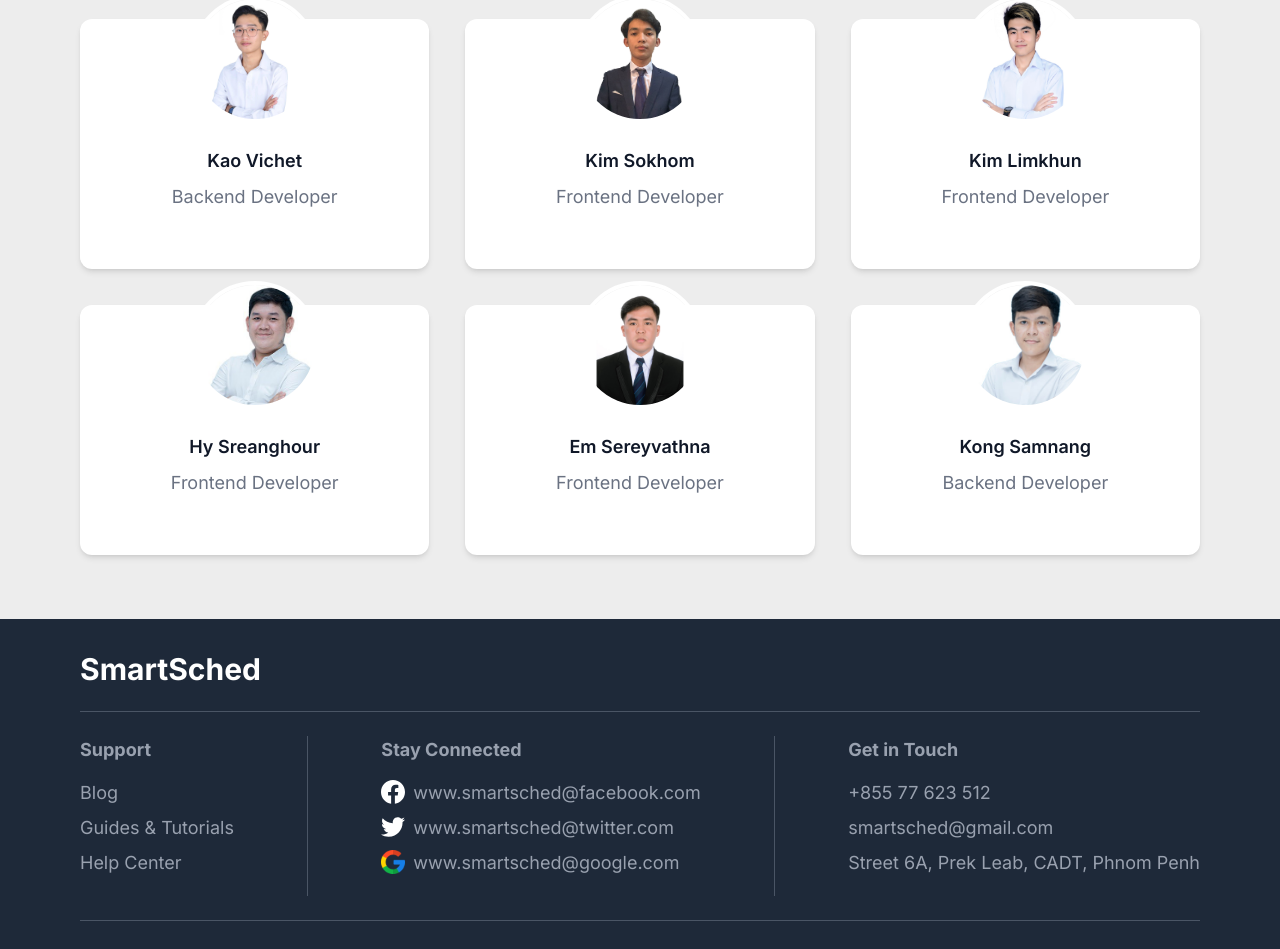
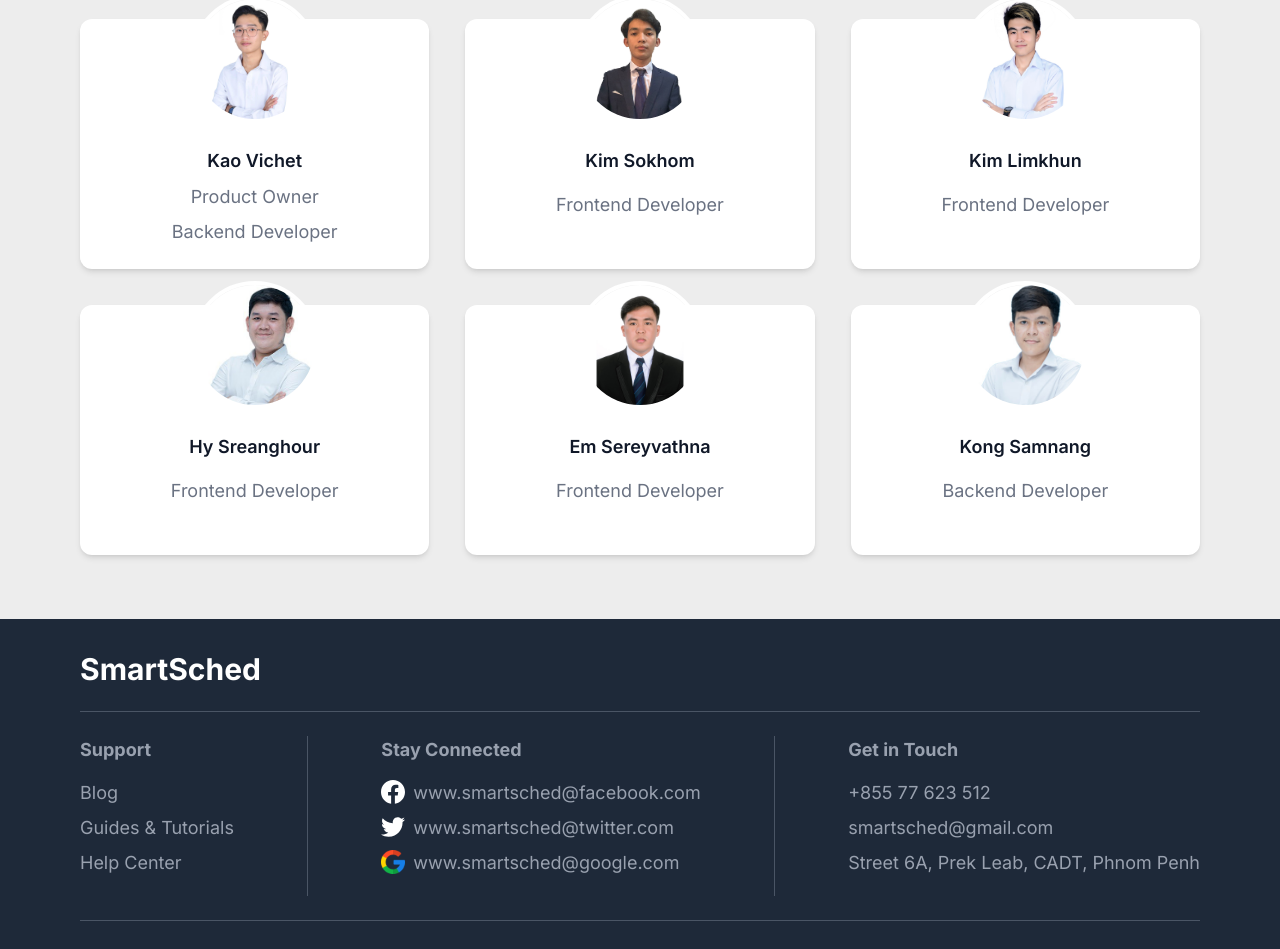
Before and after one commit to MrNobodyCam/SmartSched, a React (Vite) app in the folder frontend/: page / in a window 1280 px wide. Shown: the part 2281-3230 px from the top of the page. Built offline with nearby package versions, Linux system fonts and the light colour scheme; no server answers.

Commit message:
fix add product owner role in landing page

```diff
--- a/frontend/src/pages/Landing-page.tsx
+++ b/frontend/src/pages/Landing-page.tsx
@@ -67,6 +67,7 @@ function Landingpage() {
   const teamMembers = [
     {
       name: "Kao Vichet",
+      main_position: "Product Owner",
       position: "Backend Developer",
       imgSrc: "src/assets/images/Kao Vichet.jpg",
     },
@@ -398,6 +399,7 @@ function Landingpage() {
                   />
                 </div>
                 <h3 className="text-lg font-semibold mt-4">{member.name}</h3>
+                <p className="text-gray-500">{member.main_position}</p>
                 <p className="text-gray-500">{member.position}</p>
               </motion.div>
             ))}
```
